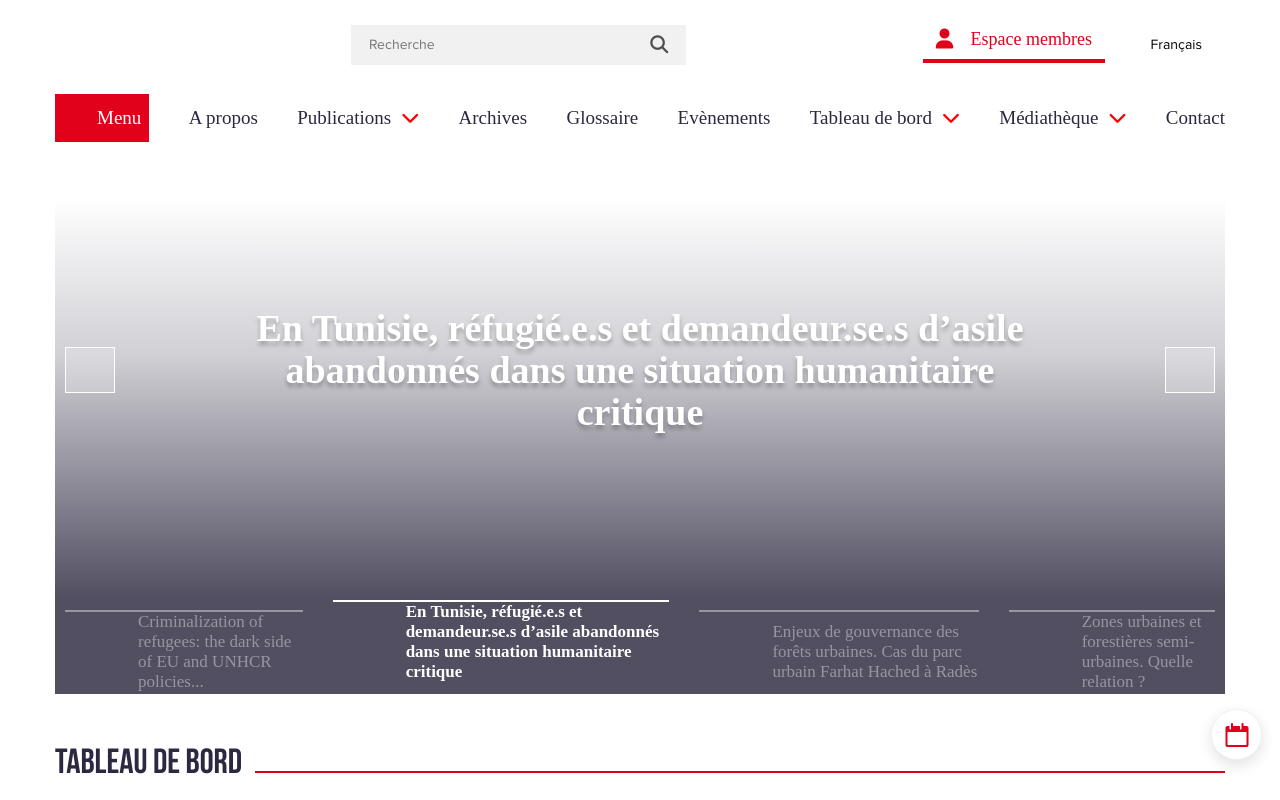
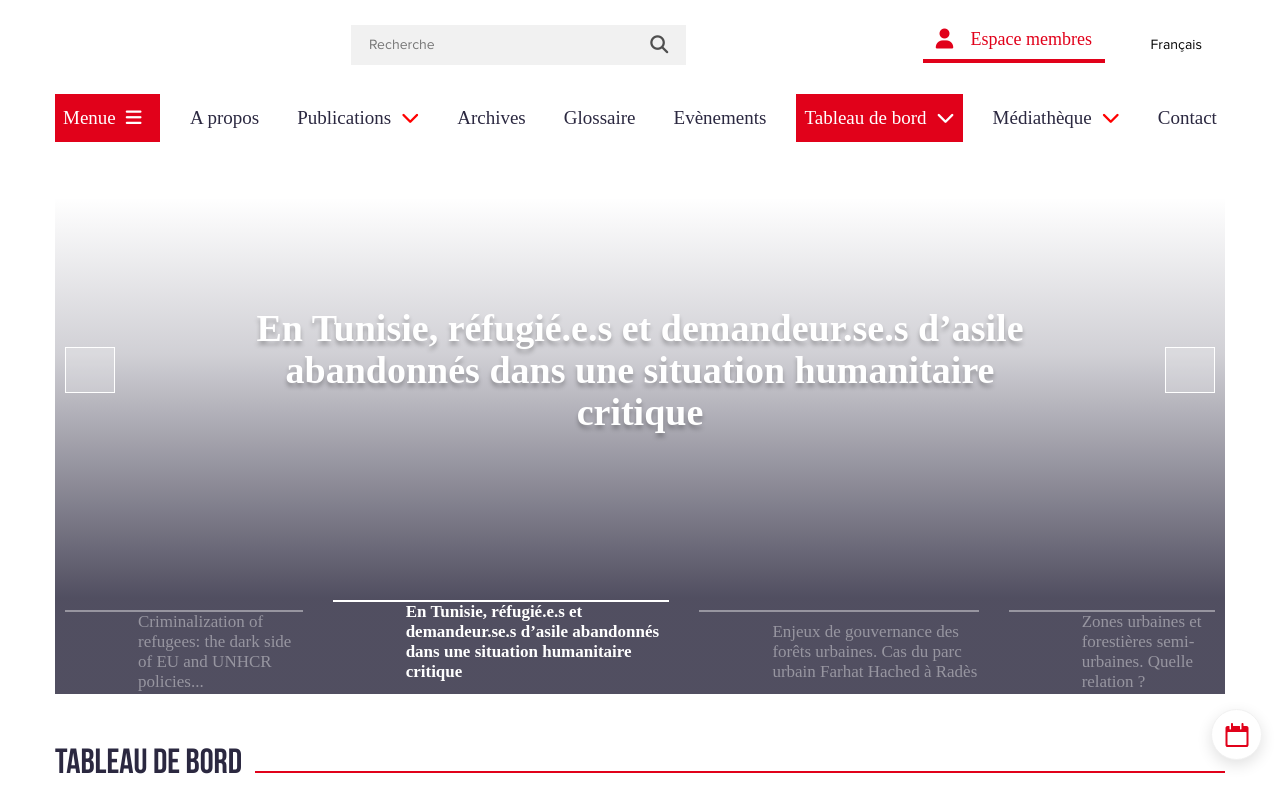
Before and after one commit to tarekguermazi/buildfront0602, a React (Create React App) app: page / in a window 1280 px wide. Shown: the top 800 px of the page. Built offline with nearby package versions, Linux system fonts and the light colour scheme.

Commit message:
stlying the header active li

```diff
--- a/src/App.css
+++ b/src/App.css
@@ -376,13 +376,13 @@
   display: none;
 }
 
-.links > ul > li:target {
+/* .links > ul > li {
   background: var(--red);
   padding: 8px;
   color: var(--white);
   display: flex;
   align-items: center;
-}
+} */
 
 .links__sub::before {
   content: "";
@@ -415,7 +415,9 @@
   font-size: 18px;
   line-height: 21px;
 }
-
+:is(.li__active) i {
+  color: var(--white) !important;
+}
 .dropdown:hover .links__sub {
   display: flex;
   padding: 53px 34px;
@@ -425,7 +427,7 @@
   animation: fade-on-drop 0.3s ease-out forwards;
   border: 1px solid #f1f1f1;
   box-shadow: 0px 14px 14px rgba(0, 0, 0, 0.25);
-  top: 40px;
+  top: 43px;
   column-gap: 116px;
   width: max-content;
   align-items: baseline;
@@ -466,20 +468,16 @@
   }
 }
 
-.links > ul > li {
-  padding: 8px;
+.links > ul >,
+.li__active li {
   display: flex;
   justify-content: center;
-  align-items: center;
+  align-items: baseline;
 }
 
 .li__active {
   background: var(--red);
   color: var(--white);
-}
-
-#humberger {
-  padding-right: 10px;
 }
 
 .button__language > img {
--- a/src/view/Home/Home.tsx
+++ b/src/view/Home/Home.tsx
@@ -1100,6 +1100,7 @@ function Home() {
         </div>
       </div>
       {/* stying the Footer */}
+
       <div className='app__footer'>
         <div className='footer'>
           <div className='footer__logo'>
@@ -1181,20 +1182,6 @@ function Home() {
             </div>
           </div>
         </div>
-        <div className='footer__copywrite'>
-          <div className='copywrite'>
-            <div className='copywrite__left'>
-              © 2022 FTDES - All rights reserved.
-            </div>
-            <div className='copywrite__right'>
-              <ul>
-                <li>Mentions légales</li>
-                <li>Conditions d’utilisation</li>
-                <li>Contact</li>
-              </ul>
-            </div>
-          </div>
-        </div>
       </div>
     </div>
   );
--- a/src/view/Layout/Header.tsx
+++ b/src/view/Layout/Header.tsx
@@ -43,6 +43,17 @@ function Header(props) {
     var token = url.split("/").slice(0, 2),
       res = token.join("/");
     return res;
+  };
+  const selectClass = (item) => {
+    let className = "";
+    if (item.path === selectedKeys()) {
+      return (className = "dropdown li__active");
+    } else if (item.path !== selectedKeys() && item.class) {
+      className = "dropdown";
+    } else {
+      className = "";
+    }
+    return className;
   };
 
   const userMenu = (
@@ -132,19 +143,10 @@ function Header(props) {
         </div>
         <div className='header__links'>
           <div className='links'>
-            <ul>
-              <li className='li__active'>
-                <img
-                  className='lazyload'
-                  src={Menue}
-                  alt='Menue Icon'
-                  id='humberger'
-                />
-                Menu
-              </li>
+            <ul className='ul__links'>
               {menus.map((item, index) => (
                 <Link to={item.path} key={index}>
-                  <li className={item.class ? "dropdown" : ""}>
+                  <li style={{ padding: 8 }} className={selectClass(item)}>
                     {item.label}
                     {item.icon && (
                       <i
@@ -152,7 +154,7 @@ function Header(props) {
                         style={{ color: "red", paddingLeft: 10 }}
                       />
                     )}
-                    {item.icon && (
+                    {item.class && (
                       <ul className='links__sub'>
                         <div>
                           <li>
--- a/src/view/menus.tsx
+++ b/src/view/menus.tsx
@@ -1,5 +1,6 @@
 /* eslint-disable import/no-anonymous-default-export */
 export default [
+  { path: "/", label: "Menue", icon: "fa-sharp fa-solid fa-bars" },
   { path: "/A_propos", label: "A propos" },
   {
     path: "/Publications",
```
